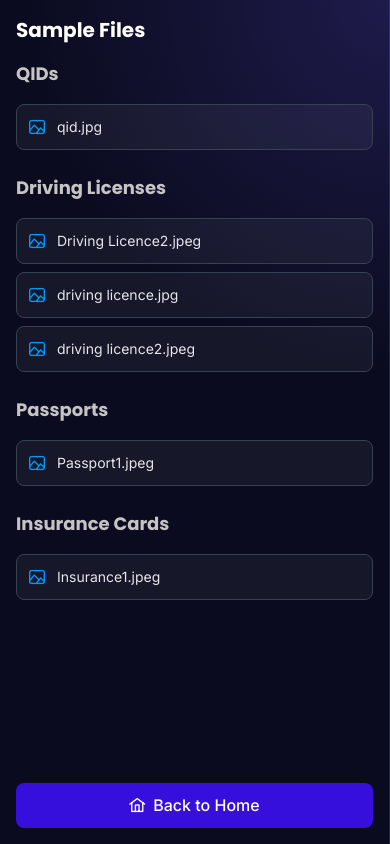
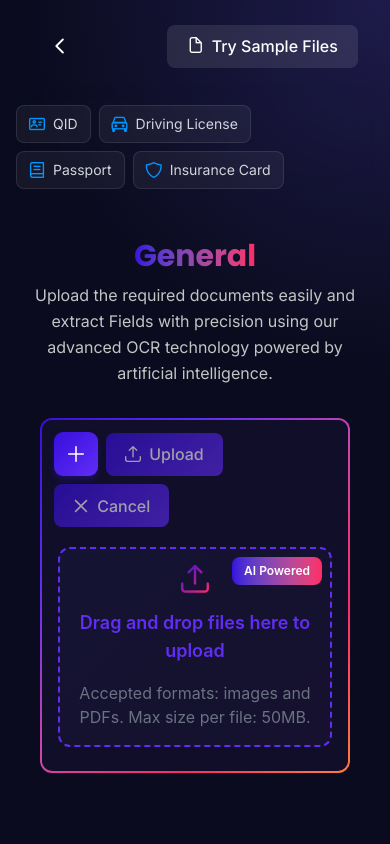
Before and after one commit to SamirKhansa/AI-Document-Processing2, a React (Vite) app: page /file-upload in a window 390 px wide. Built offline with nearby package versions, Linux system fonts and the light colour scheme; what mobile-drag-drop would draw is missing.

Commit message:
made the fileUpload component more responsive

```diff
--- a/src/components/FileUploadComponent.jsx
+++ b/src/components/FileUploadComponent.jsx
@@ -349,13 +349,13 @@ export default forwardRef(function FileUploadComponent(
   const uploadComponent = () => (
     <div
       id='drop-zone-container'
-      className='flex flex-col w-full h-full justify-center items-center p-4 sm:p-8'
+      className='flex flex-col w-full min-h-full justify-start sm:justify-center items-center p-4 sm:p-8 pt-10 sm:pt-8'
       onDropCapture={handleDrop}
       onDragOverCapture={handleDragOver}
     >
       <div className='flex flex-col items-center justify-center mb-6'>
-        <h1 className='text-2xl sm:text-3xl md:text-4xl font-bold mb-2 text-center'>
-          <span className='text-5xl bg-gradient-to-r from-[var(--color-core-indigo)] to-[var(--color-signal-red)] bg-clip-text text-transparent'>
+        <h1 className='text-xl sm:text-3xl md:text-4xl font-bold mb-2 text-center'>
+          <span className='text-3xl sm:text-5xl bg-gradient-to-r from-(--color-core-indigo) to-(--color-signal-red) bg-clip-text text-transparent'>
             {industry_name}
           </span>
         </h1>
@@ -365,7 +365,7 @@ export default forwardRef(function FileUploadComponent(
         </p>
       </div>
 
-      <div className='flex flex-1 w-full lg:w-3/4 h-auto sm:h-2/5 p-2'>
+      <div className='flex-1 w-full lg:w-3/4 h-full p-2'>
         <FileUpload
           ref={fileUploadRef}
           className='w-full h-full'
@@ -431,13 +431,13 @@ export default forwardRef(function FileUploadComponent(
           //////////////
           emptyTemplate={
             <div
-              className='flex flex-col items-center justify-center text-center h-full relative overflow-hidden rounded-xl border-2 border-dashed border-[var(--color-violet-blue)] p-4'
+              className='flex flex-col h-full w-full md:min-h-[275px] items-center justify-center text-center relative overflow-hidden rounded-xl border-2 border-dashed border-[var(--color-violet-blue)] p-4'
               style={{
                 background:
                   "linear-gradient(135deg, rgba(102, 126, 234, 0.05) 0%, rgba(118, 75, 162, 0.05) 100%)",
               }}
             >
-              <div className='absolute top-2 right-2 bg-gradient-to-r from-[var(--color-core-indigo)] to-[var(--color-signal-red)] text-white px-3 py-1.5 rounded-lg text-xs font-semibold'>
+              <div className='absolute top-2 right-2 mb-3 md:mb-0 bg-gradient-to-r from-[var(--color-core-indigo)] to-[var(--color-signal-red)] text-white px-3 py-1.5 rounded-lg text-xs font-semibold'>
                 AI Powered
               </div>
               <i
--- a/src/components/PrimeReactFileUpload.css
+++ b/src/components/PrimeReactFileUpload.css
@@ -17,6 +17,10 @@
   overflow: hidden;
 }
 
+/* Set specific height for large screens */
+@media (min-width: 1024px) {
+}
+
 .p-fileupload-header {
   background-color: #100e29 !important;
   border: none !important;
@@ -25,8 +29,18 @@
 
 .p-fileupload-buttonbar {
   background-color: #100e29;
-  padding-left: 2rem;
+  padding: 0.75rem !important;
   border: 0px;
+  display: flex !important;
+  align-items: center;
+  gap: 0.5rem;
+}
+
+@media (min-width: 640px) {
+  .p-fileupload-buttonbar {
+    padding-left: 2rem !important;
+    gap: 1rem;
+  }
 }
 
 .p-fileupload-content {
@@ -55,22 +69,27 @@
 }
 
 .p-fileupload-advanced .p-fileupload-content {
-  min-height: 0;
+  /* min-height:; */
 }
 
-.p-fileupload-choose {
+.p-fileupload-choose,
+.p-fileupload-header .p-button {
   background: linear-gradient(135deg, #370fdd 0%, #612df5 100%) !important;
-  color: white;
-  border: none;
-  height: 2.9rem;
-  border-radius: 8px;
-  transition:
-    transform 0.2s,
-    box-shadow 0.2s !important;
+  color: white !important;
+  border: none !important;
+  height: 2.75rem !important;
+  border-radius: 9px !important;
+  padding: 0 1.25rem !important;
+  transition: all 0.2s ease !important;
   box-shadow: 0 4px 6px rgba(55, 15, 221, 0.3) !important;
+  display: flex !important;
+  align-items: center;
+  justify-content: center;
+  margin: 0 !important;
 }
 
-.p-fileupload-choose:hover {
+.p-fileupload-choose:hover,
+.p-fileupload-header .p-button:hover:not(:disabled) {
   transform: translateY(-2px) !important;
   box-shadow: 0 6px 12px rgba(55, 15, 221, 0.4) !important;
 }
@@ -99,6 +118,25 @@
   transform: rotate(90deg) !important;
 }
 
+/* Hide labels on mobile to fit buttons better */
+@media (max-width: 640px) {
+  .p-fileupload-choose .p-button-label,
+  .p-fileupload-header .p-button-label {
+    display: none !important;
+  }
+
+  .p-fileupload-choose,
+  .p-fileupload-header .p-button {
+    padding: 0 !important;
+    width: 2.75rem !important;
+  }
+
+  .p-fileupload-choose .p-button-icon,
+  .p-fileupload-header .p-button .p-button-icon {
+    margin: 0 !important;
+  }
+}
+
 .p-dropdown {
   border: 2px solid #370fdd !important;
   border-radius: 8px !important;
--- a/src/pages/FileUploadPage.jsx
+++ b/src/pages/FileUploadPage.jsx
@@ -20,6 +20,7 @@ export default function FileUploadPage() {
   const [touchPosition, setTouchPosition] = useState({ x: 0, y: 0 });
   const [isDragging, setIsDragging] = useState(false);
 
+  const [showSamplesOnMobile, setShowSamplesOnMobile] = useState(false);
   const [samplePassports, setSamplePassports] = useState([]);
   const [sampleQids, setSampleQids] = useState([]);
   const [sampleDrivingLicenses, setSampleDrivingLicenses] = useState([]);
@@ -141,7 +142,7 @@ export default function FileUploadPage() {
             {samplePassports.map((file, index) => (
               <div
                 key={index}
-                className='p-3 mb-2 bg-white/5 rounded-lg cursor-grab hover:bg-gray-800 transition-colors border border-gray-700 hover:border-[var(--color-core-indigo)]'
+                className='p-3 mb-2 bg-white/5 rounded-lg cursor-grab hover:bg-gray-800 transition-colors border border-gray-700 hover:border-(--color-core-indigo)'
                 draggable='true'
                 style={{ touchAction: "none" }}
                 onDragStart={(e) => {
@@ -157,7 +158,7 @@ export default function FileUploadPage() {
               >
                 <div className='flex items-center gap-3'>
                   <i
-                    className={`pi ${file.name.endsWith(".pdf") ? "pi-file-pdf text-[var(--color-signal-red)]" : "pi-image text-[var(--color-electric-blue)]"} text-2xl`}
+                    className={`pi ${file.name.endsWith(".pdf") ? "pi-file-pdf text-(--color-signal-red)" : "pi-image text-(--color-electric-blue)"} text-2xl`}
                   ></i>
                   <span
                     className='text-sm text-gray-200 truncate'
@@ -179,7 +180,7 @@ export default function FileUploadPage() {
             {sampleQids.map((file, index) => (
               <div
                 key={index}
-                className='p-3 mb-2 bg-white/5 rounded-lg cursor-grab hover:bg-gray-800 transition-colors border border-gray-700 hover:border-[var(--color-core-indigo)]'
+                className='p-3 mb-2 bg-white/5 rounded-lg cursor-grab hover:bg-gray-800 transition-colors border border-gray-700 hover:border-(--color-core-indigo)'
                 draggable='true'
                 style={{ touchAction: "none" }}
                 onDragStart={(e) => {
@@ -195,7 +196,7 @@ export default function FileUploadPage() {
               >
                 <div className='flex items-center gap-3'>
                   <i
-                    className={`pi ${file.name.endsWith(".pdf") ? "pi-file-pdf text-[var(--color-signal-red)]" : "pi-image text-[var(--color-electric-blue)]"} text-2xl`}
+                    className={`pi ${file.name.endsWith(".pdf") ? "pi-file-pdf text-(--color-signal-red)" : "pi-image text-(--color-electric-blue)"} text-2xl`}
                   ></i>
                   <span
                     className='text-sm text-gray-200 truncate'
@@ -217,7 +218,7 @@ export default function FileUploadPage() {
             {sampleDrivingLicenses.map((file, index) => (
               <div
                 key={index}
-                className='p-3 mb-2 bg-white/5 rounded-lg cursor-grab hover:bg-gray-800 transition-colors border border-gray-700 hover:border-[var(--color-core-indigo)]'
+                className='p-3 mb-2 bg-white/5 rounded-lg cursor-grab hover:bg-gray-800 transition-colors border border-gray-700 hover:border-(--color-core-indigo)'
                 draggable='true'
                 style={{ touchAction: "none" }}
                 onDragStart={(e) => {
@@ -233,7 +234,7 @@ export default function FileUploadPage() {
               >
                 <div className='flex items-center gap-3'>
                   <i
-                    className={`pi ${file.name.endsWith(".pdf") ? "pi-file-pdf text-[var(--color-signal-red)]" : "pi-image text-[var(--color-electric-blue)]"} text-2xl`}
+                    className={`pi ${file.name.endsWith(".pdf") ? "pi-file-pdf text-(--color-signal-red)" : "pi-image text-(--color-electric-blue)"} text-2xl`}
                   ></i>
                   <span
                     className='text-sm text-gray-200 truncate'
@@ -255,7 +256,7 @@ export default function FileUploadPage() {
             {sampleInsuranceCards.map((file, index) => (
               <div
                 key={index}
-                className='p-3 mb-2 bg-white/5 rounded-lg cursor-grab hover:bg-gray-800 transition-colors border border-gray-700 hover:border-[var(--color-core-indigo)]'
+                className='p-3 mb-2 bg-white/5 rounded-lg cursor-grab hover:bg-gray-800 transition-colors border border-gray-700 hover:border-(--color-core-indigo)'
                 draggable='true'
                 style={{ touchAction: "none" }}
                 onDragStart={(e) => {
@@ -271,7 +272,7 @@ export default function FileUploadPage() {
               >
                 <div className='flex items-center gap-3'>
                   <i
-                    className={`pi ${file.name.endsWith(".pdf") ? "pi-file-pdf text-[var(--color-signal-red)]" : "pi-image text-[var(--color-electric-blue)]"} text-2xl`}
+                    className={`pi ${file.name.endsWith(".pdf") ? "pi-file-pdf text-(--color-signal-red)" : "pi-image text-(--color-electric-blue)"} text-2xl`}
                   ></i>
                   <span
                     className='text-sm text-gray-200 truncate'
@@ -291,11 +292,22 @@ export default function FileUploadPage() {
 
   return (
     <div
-      className='flex flex-row h-screen w-screen relative overflow-hidden'
+      className='flex flex-col sm:flex-row h-screen w-screen relative overflow-hidden'
       onTouchMove={handleTouchMove}
       onTouchEnd={handleTouchEnd}
     >
-      <div className='w-full sm:w-1/4 h-full border-r border-indigo-500/30 flex flex-col'>
+      <div
+        className={`w-full sm:w-1/4 h-full border-b sm:border-b-0 sm:border-r border-indigo-500/30 flex flex-col transition-all duration-300 ${showSamplesOnMobile ? "fixed inset-0 z-50 bg-(--color-midnight-black)" : "hidden sm:flex"}`}
+      >
+        <div className='flex items-center justify-between p-4 sm:hidden'>
+          <h2 className='text-xl font-bold text-white'>Sample Files</h2>
+          <button
+            onClick={() => setShowSamplesOnMobile(false)}
+            className='text-white p-2'
+          >
+            <i className='pi pi-times'></i>
+          </button>
+        </div>
         <div className='flex-1 overflow-y-auto p-4'>
           <h2 className='text-xl font-bold text-white mb-4'>Sample Files</h2>
           <div className='grid grid-cols-1 gap-4'>
@@ -307,14 +319,27 @@ export default function FileUploadPage() {
         <div className='p-4 border-indigo-500/30'>
           <button
             onClick={() => navigate("/")}
-            className='w-full py-3 px-4 bg-[var(--color-core-indigo)] hover:bg-[var(--color-core-indigo)]/75 text-white rounded-lg flex items-center justify-center gap-2 transition-colors font-semibold'
+            className='w-full py-3 px-4 bg-(--color-core-indigo) hover:bg-(--color-core-indigo)/75 text-white rounded-lg flex items-center justify-center gap-2 transition-colors font-semibold'
           >
             <i className='pi pi-home'></i>
             <span>Back to Home</span>
           </button>
         </div>
       </div>
-      <div className='hidden sm:flex sm:w-3/4 h-full overflow-hidden pl-5 pr-5 pt-2 pb-2 flex-col'>
+      <div className='flex w-full sm:w-3/4 h-full overflow-y-auto pl-4 pr-4 sm:pl-5 sm:pr-5 pt-2 pb-2 flex-col relative'>
+        {/* Mobile Toggle Button */}
+        <div className='flex sm:hidden justify-between items-center p-4'>
+          <button onClick={() => navigate("/")} className='p-2 text-white'>
+            <i className='pi pi-chevron-left'></i>
+          </button>
+          <button
+            onClick={() => setShowSamplesOnMobile(true)}
+            className='px-4 py-2 bg-white/10 rounded-full text-xs font-semibold text-white border border-white/20'
+          >
+            <i className='pi pi-file mr-2'></i>
+            Try Sample Files
+          </button>
+        </div>
         {/* Industry Indicator Section */}
         <div className='mb-2 pr-5 pt-5  rounded-xl border-transparent backdrop-blur'>
           <div className='flex items-center justify-end flex-wrap gap-4'>
@@ -322,10 +347,10 @@ export default function FileUploadPage() {
               {requiredDocuments.map((doc, idx) => (
                 <div
                   key={idx}
-                  className='flex items-center gap-2 px-3 py-2 rounded-lg bg-white/5 border border-white/10 hover:border-[var(--color-violet-blue)]/50 transition-all'
+                  className='flex items-center gap-2 px-3 py-2 rounded-lg bg-white/5 border border-white/10 hover:border-(--color-violet-blue)/50 transition-all'
                 >
                   <i
-                    className={`pi ${doc.icon} text-[var(--color-electric-blue)]`}
+                    className={`pi ${doc.icon} text-(--color-electric-blue)`}
                   ></i>
                   <span className='text-sm text-gray-300'>{doc.name}</span>
                 </div>
@@ -335,7 +360,7 @@ export default function FileUploadPage() {
         </div>
 
         {/* File Upload Component */}
-        <div className='flex-1 overflow-hidden'>
+        <div className='flex-1'>
           <FileUploadComponent
             ref={uploaderRef}
             industry={industry}
```
